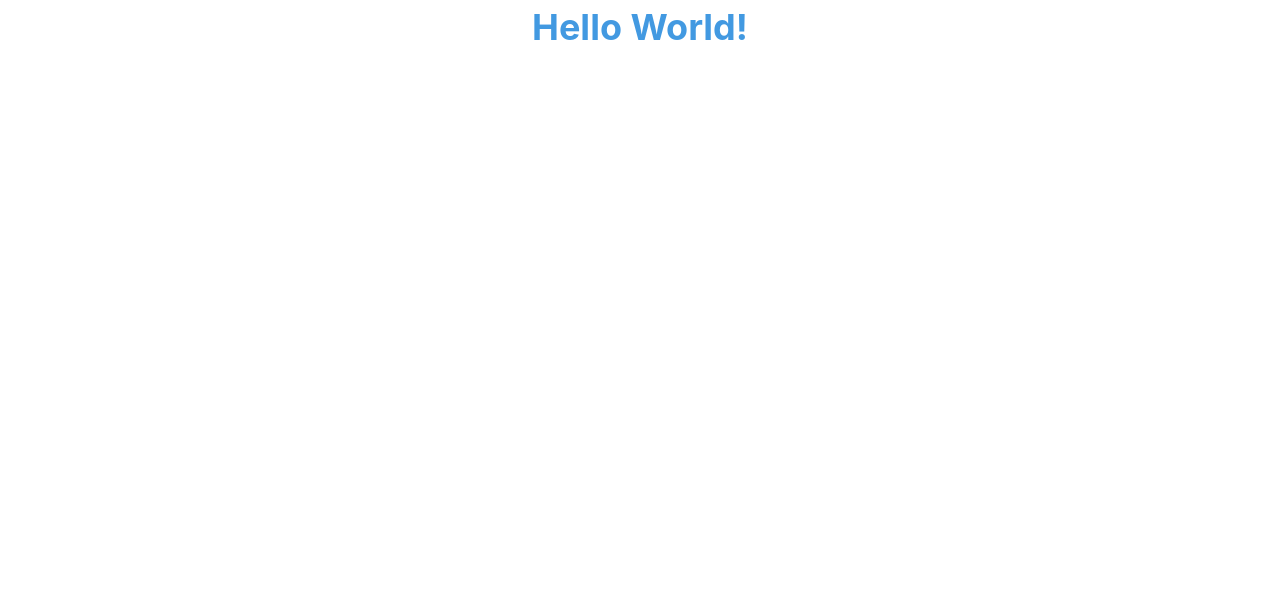
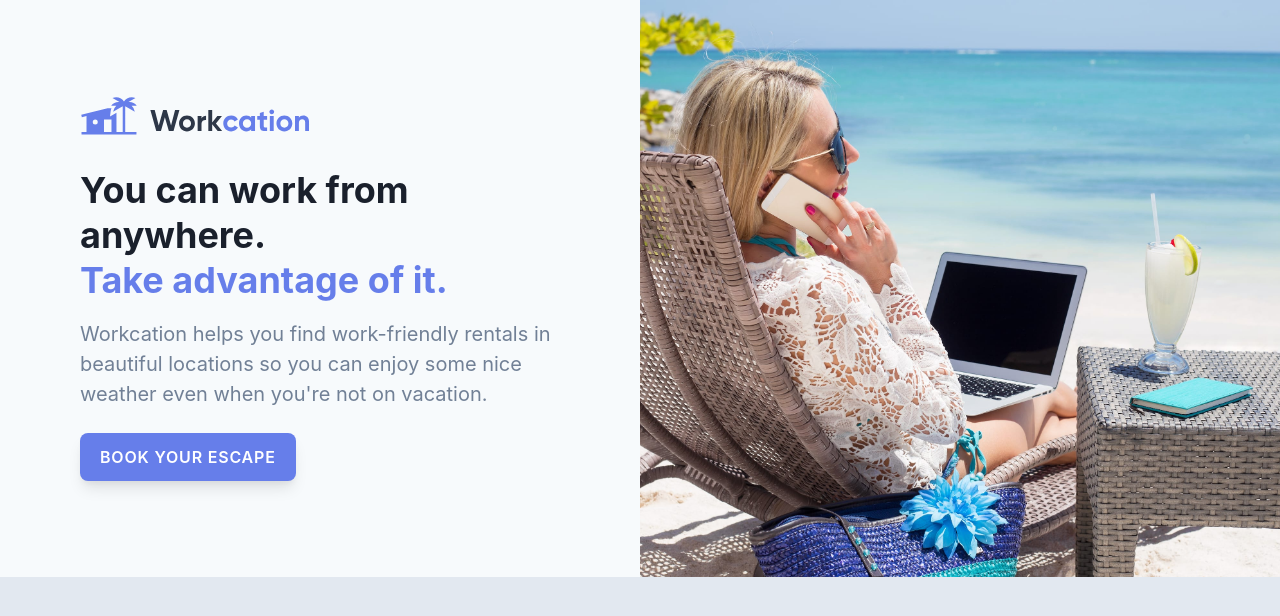
Before and after one commit to flowkater/tailwind-tutorial, a website: page public/index.html in a window 1280 px wide. Drawn offline with Linux system fonts and the light colour scheme.

Commit message:
tailwind tutorial

```diff
--- a/public/index.html
+++ b/public/index.html
@@ -7,7 +7,47 @@
     <title>Document</title>
     <link rel="stylesheet" href="/build/tailwind.css" />
   </head>
-  <body>
-    <h1 class="text-4xl font-bold text-center text-blue-500">Hello World!</h1>
+  <body class="bg-gray-300">
+    <div class="bg-gray-100 flex">
+      <div
+        class="px-8 py-12 max-w-md mx-auto sm:max-w-xl lg:max-w-full lg:w-1/2 lg:py-24 lg:px-12"
+      >
+        <div class="xl:max-w-lg xl:ml-auto">
+          <img class="h-10" src="img/logo.svg" alt="Workation" />
+          <img
+            class="mt-6 rounded-lg shadow-xl sm:mt-8 sm:h-64 sm:w-full sm:object-cover sm:object-center lg:hidden"
+            src="img/beach-work.jpg"
+            alt="Woman workcationing on the beach"
+          />
+          <h1
+            class="mt-6 text-2xl font-bold text-gray-900 leading-tight sm:mt-8 sm:text-4xl lg:text-3xl xl:text-4xl"
+          >
+            You can work from anywhere.
+            <br class="hidden lg:inline" /><span class="text-indigo-500"
+              >Take advantage of it.</span
+            >
+          </h1>
+          <p class="mt-2 text-gray-600 sm:mt-4 sm:text-xl">
+            Workcation helps you find work-friendly rentals in beautiful
+            locations so you can enjoy some nice weather even when you're not on
+            vacation.
+          </p>
+          <div class="mt-4 sm:mt-6">
+            <a
+              href="#"
+              class="inline-block px-5 py-3 rounded-lg shadow-lg bg-indigo-500 hover:bg-indigo-600 sm:hover:bg-black focus:outline-none focus:shadow-outline text-sm text-white uppercase tracking-wider font-semibold sm:text-base"
+              >Book your escape</a
+            >
+          </div>
+        </div>
+      </div>
+      <div class="hidden lg:block lg:w-1/2 lg:relative">
+        <img
+          class="absolute inset-0 h-full w-full object-cover object-center"
+          src="img/beach-work.jpg"
+          alt="Woman workcationing on the beach"
+        />
+      </div>
+    </div>
   </body>
 </html>
--- a/tailwind.config.js
+++ b/tailwind.config.js
@@ -2,6 +2,8 @@ module.exports = {
   theme: {
     extend: {}
   },
-  variants: {},
+  variants: {
+    backgroundColor: ["responsive", "hover", "focus", "active"]
+  },
   plugins: []
-}
+};
```
Also changed, not shown: public/build/tailwind.css, public/img/beach-work.jpg (added), public/img/logo.svg (added).
